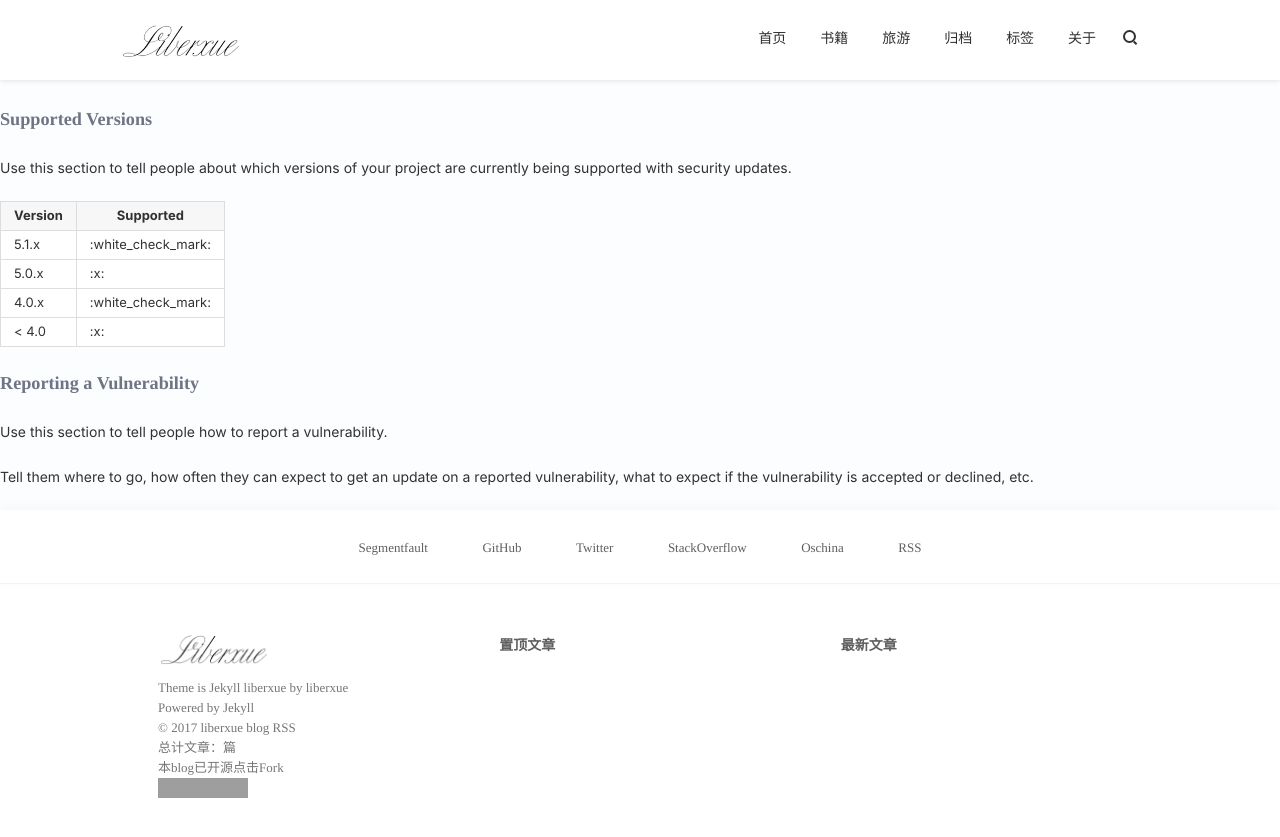
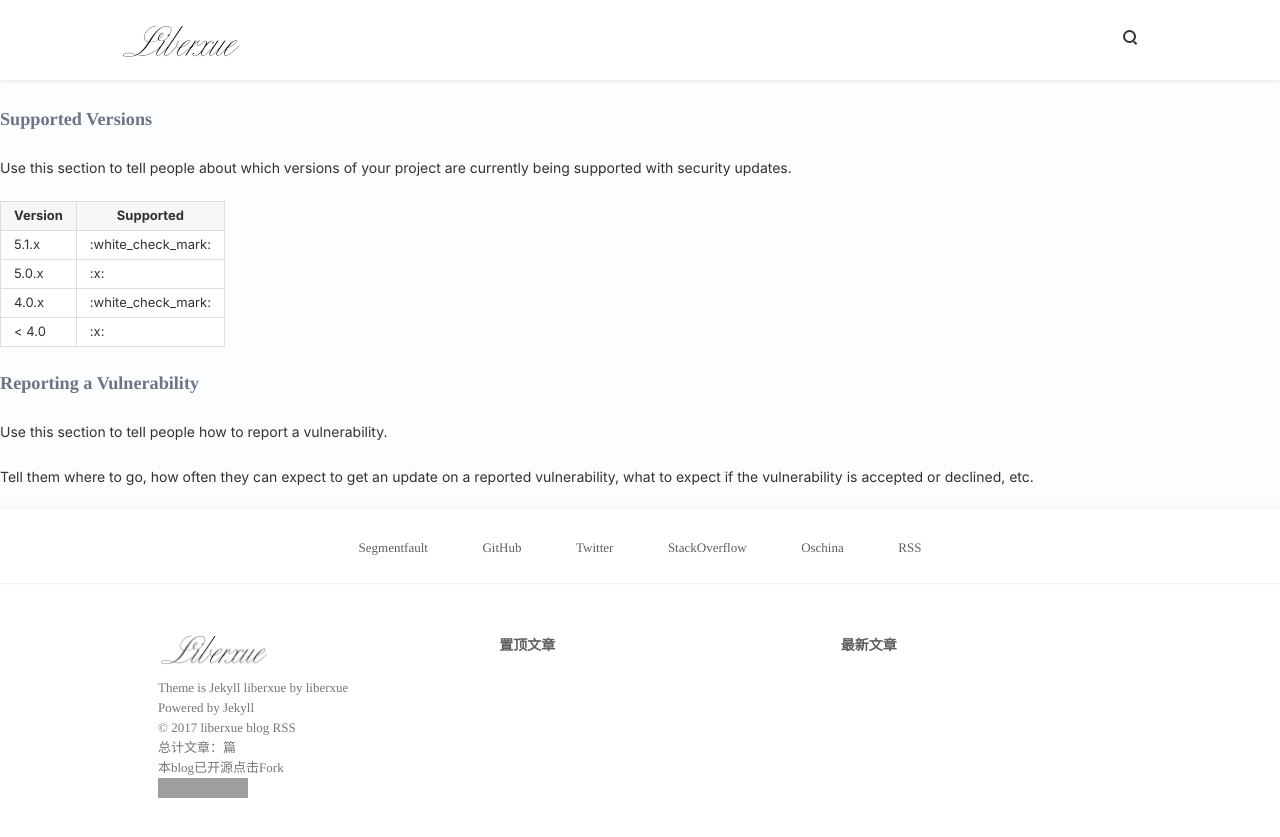
Before and after one commit to ikheinaaa/liberxue, a Jekyll site: the page built from SECURITY.md, in a window 1280 px wide and 934 px high. Shown: the top 837 px of the window. Built offline with Jekyll 4.4.1, drawn with Linux system fonts in a browser that asks for light colours; nearby versions of some CDN libraries; our own code applies the rules of GitHub Pages for plain Markdown files; comment, search, counter and statistics services are not loaded; grey boxes are pictures that could not be loaded.

Commit message:
Update _config.yml

```diff
--- a/_config.yml
+++ b/_config.yml
@@ -10,29 +10,11 @@ share:            true
 paginate: 15
 paginate_path: "liberxuepage:num"
 gems: [jekyll-paginate]
-links:
-  - name:         首页
-    url:          /
-    external:     false
-  - name:         书籍
-    url:          /book
-    external:     false
-  - name:         旅游
-    url:          /road
-    external:     false
-  - name:         归档
-    url:          /archives
-    external:     false
-  - name:         标签
-    url:          /tags
-    external:     false
-  - name:         关于
-    url:          /about
-    external:     false
+
 # ------------ CONFIGURABLE END ------------
 
 #permalink:        /:categories/:title.html
-permalink: /:year/:month/:day/:title.html
+permalink: /:title
 defaults:
   - values:
       layout: "default"
```
